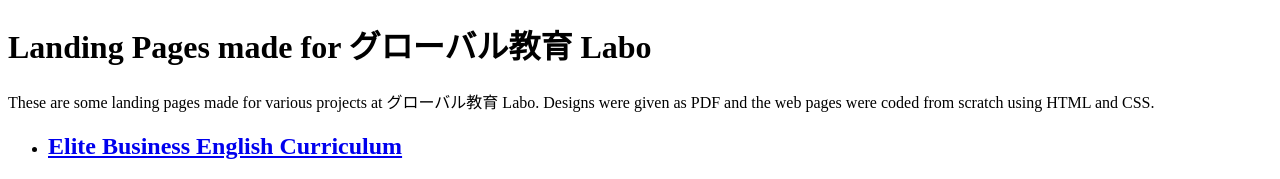
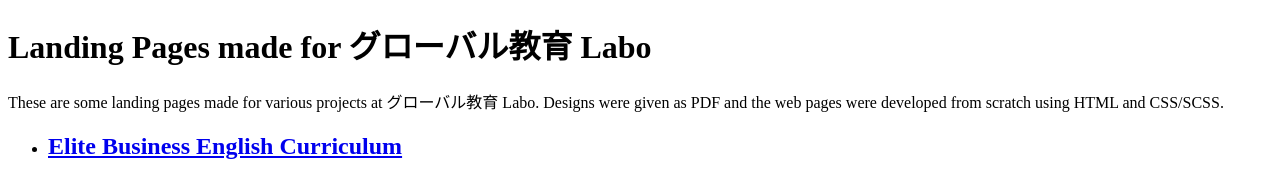
Before and after one commit to globallabo/globallabo.github.io, a plain HTML site: page index.html in a window 1280 px wide. Shown: the top 179 px of the page. Drawn offline with Linux system fonts and the light colour scheme.

Commit message:
Add SCSS as part of the development

```diff
--- a/index.html
+++ b/index.html
@@ -8,8 +8,8 @@
     <h1>Landing Pages made for グローバル教育 Labo</h1>
     <p>
       These are some landing pages made for various projects at グローバル教育
-      Labo. Designs were given as PDF and the web pages were coded from scratch
-      using HTML and CSS.
+      Labo. Designs were given as PDF and the web pages were developed from
+      scratch using HTML and CSS/SCSS.
     </p>
     <ul>
       <li>
```
